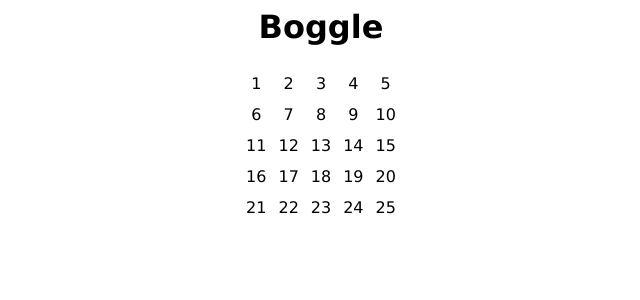
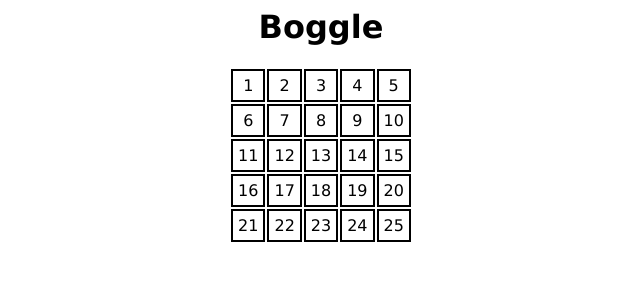
Before and after one commit to zcoder365/Boggle, a Flask app: page / in a window 1280 px wide. Shown: the top 300 px of the page, without its empty margins (319-959 px from the left). Run offline with Flask 3, Linux system fonts and the light colour scheme.

Commit message:
add a border to the table cells

```diff
--- a/static/styles.css
+++ b/static/styles.css
@@ -10,4 +10,5 @@ table td {
     text-align: center;
     vertical-align: middle;
     padding: 5px;
+    border: 2px black solid;
 }
```
